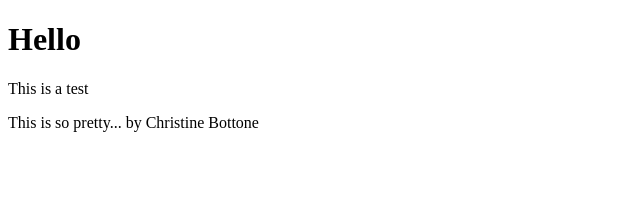
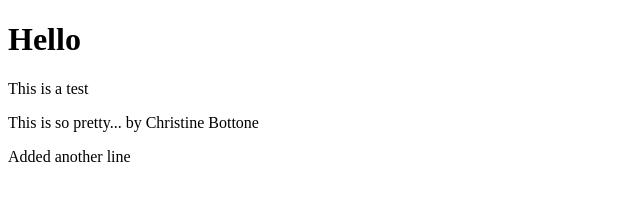
Before and after one commit to PlantsOnFire/AshleyOwenPublicRemoteRepo1, a plain HTML site: page index.html in a window 1280 px wide. Shown: the whole page, without its empty margins (0-640 px from the left). Drawn offline with Linux system fonts and the light colour scheme.

Commit message:
Added a line to index.html

```diff
--- a/index.html
+++ b/index.html
@@ -12,6 +12,7 @@
       <h1>Hello</h1>
       <p>This is a test</p>
       <p>This is so pretty... by Christine Bottone</p>
+      <p>Added another line</p>
     </div>
   </body>
 </html>
```
